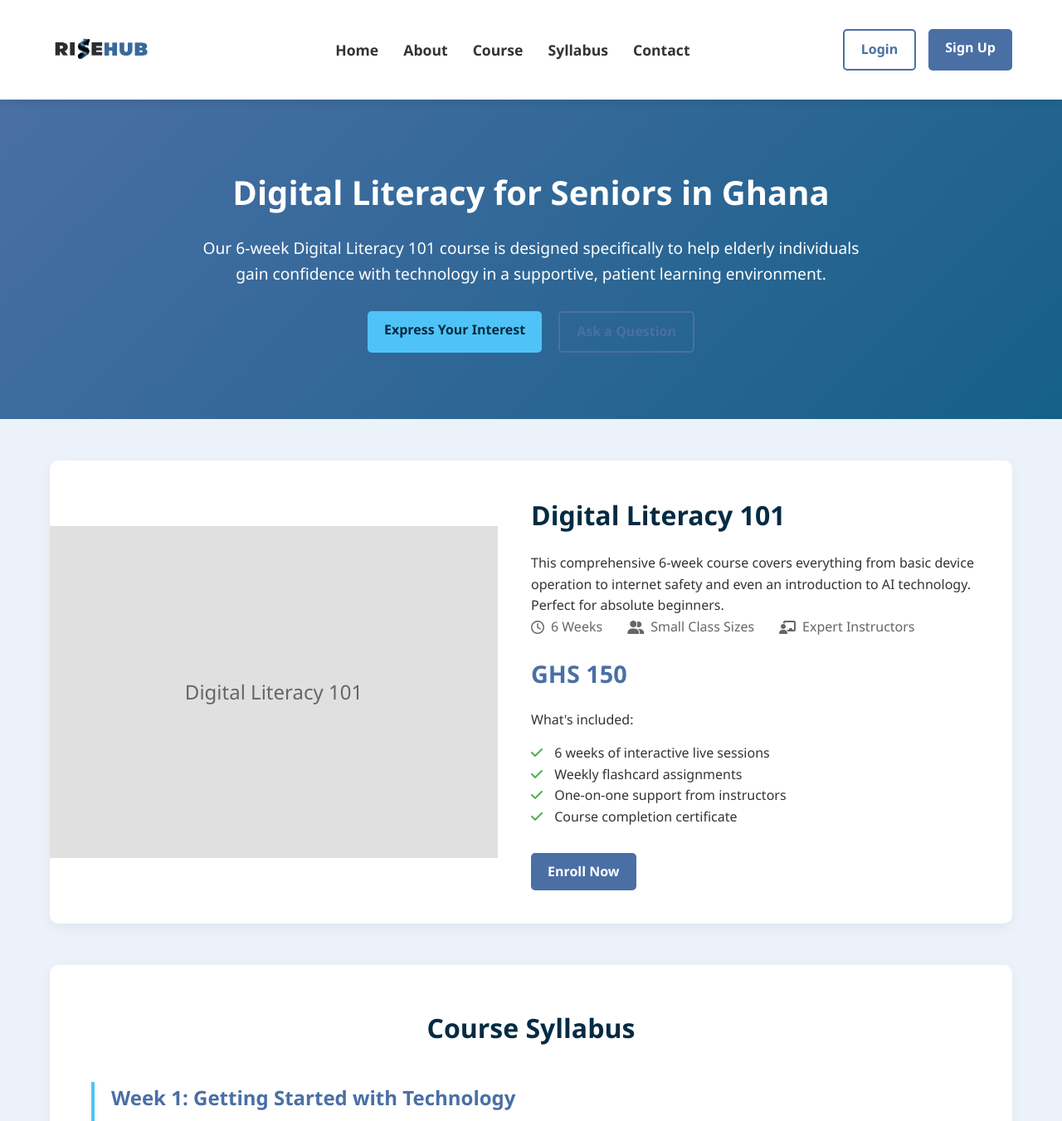
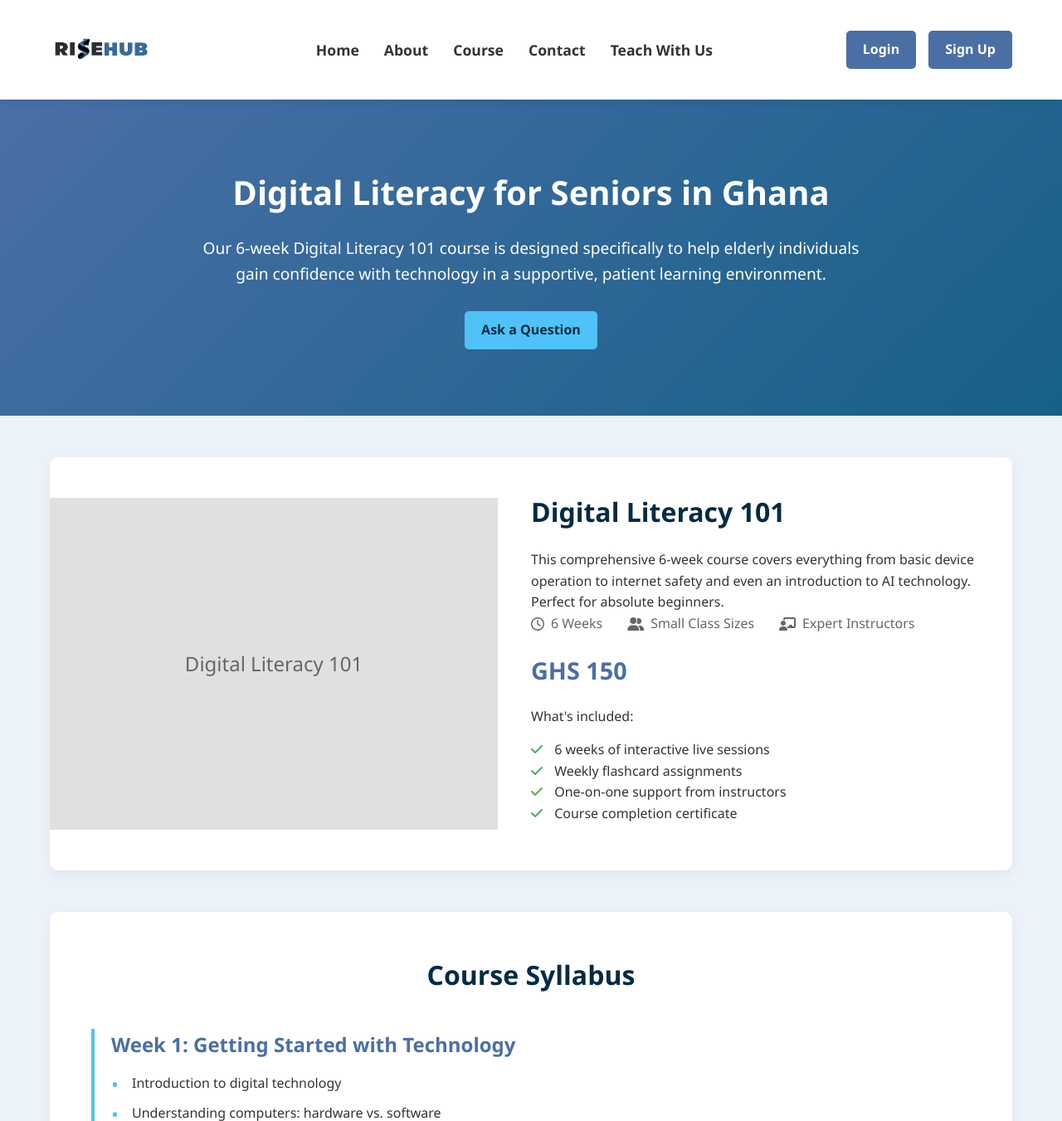
Before and after one commit to sheisgracious/risehub-website, a Django app: page / in a window 1280 px wide. Shown: the top 1351 px of the page at 83% size. Run offline with Django 5.2, Linux system fonts and the light colour scheme; data that the repository does not hold is empty.

Commit message:
add missing templates

```diff
--- a/info_site/static/styles.css
+++ b/info_site/static/styles.css
@@ -50,7 +50,7 @@ header {
   /* padding: 15px 0; */
 }
 
- .logo {
+.logo {
   display: flex;
   align-items: center;
 }
@@ -116,14 +116,14 @@ nav ul li a:hover {
 }
 
 .btn-outline {
+  background-color: var(--primary);
+  color: var(--white);
+}
+
+.btn-outline:hover {
   background-color: transparent;
   border: 2px solid var(--primary);
   color: var(--primary);
-}
-
-.btn-outline:hover {
-  background-color: var(--primary);
-  color: var(--white);
 }
 
 .btn-accent {
--- a/info_site/templates/info_site/404.html
+++ b/info_site/templates/info_site/404.html
@@ -39,9 +39,9 @@
                     <i class="fas fa-book"></i> Course Details
                 </a>
 
-                <a href="{% url 'interest_form' %}" style="padding: 15px; background-color: var(--light); border-radius: 5px; text-decoration: none; color: var(--text); transition: all 0.3s;" onmouseover="this.style.backgroundColor='var(--primary)'; this.style.color='white';" onmouseout="this.style.backgroundColor='var(--light)'; this.style.color='var(--text)';">
+                {% comment %} <a href="{% url 'interest_form' %}" style="padding: 15px; background-color: var(--light); border-radius: 5px; text-decoration: none; color: var(--text); transition: all 0.3s;" onmouseover="this.style.backgroundColor='var(--primary)'; this.style.color='white';" onmouseout="this.style.backgroundColor='var(--light)'; this.style.color='var(--text)';">
                     <i class="fas fa-clipboard-list"></i> Express Interest
-                </a>
+                </a> {% endcomment %}
 
                 <a href="{% url 'webinar_list' %}" style="padding: 15px; background-color: var(--light); border-radius: 5px; text-decoration: none; color: var(--text); transition: all 0.3s;" onmouseover="this.style.backgroundColor='var(--primary)'; this.style.color='white';" onmouseout="this.style.backgroundColor='var(--light)'; this.style.color='var(--text)';">
                     <i class="fas fa-video"></i> Free Webinars
--- a/info_site/templates/info_site/base.html
+++ b/info_site/templates/info_site/base.html
@@ -33,8 +33,9 @@
             <li><a href="{% url 'home' %}">Home</a></li>
             <li><a href="{% url 'about' %}">About</a></li>
             <li><a href="{% url 'home' %}#course">Course</a></li>
-            <li><a href="{% url 'home' %}#syllabus">Syllabus</a></li>
+            {% comment %} <li><a href="{% url 'home' %}#syllabus">Syllabus</a></li> {% endcomment %}
             <li><a href="{% url 'contact' %}">Contact</a></li>
+            <li><a href="{% url 'facilitators' %}">Teach With Us</a></li>
             {% if user.is_authenticated %}
             <li><a href="{% url 'student_dashboard' %}">Dashboard</a></li>
             {% endif %}
--- a/info_site/templates/info_site/home.html
+++ b/info_site/templates/info_site/home.html
@@ -24,11 +24,10 @@
       supportive, patient learning environment.
     </p>
     <div class="hero-buttons">
-      <a href="{% url 'interest_form' %}" class="btn btn-accent" style="text-decoration: none; display: inline-block;">Express Your Interest</a>
       {% if webinars %}
         <a href="{% url 'webinar_list' %}" class="btn btn-outline" style="text-decoration: none; display: inline-block;">Join Free Webinar</a>
       {% else %}
-        <a href="{% url 'contact' %}" class="btn btn-outline" style="text-decoration: none; display: inline-block;">Ask a Question</a>
+        <a href="{% url 'contact' %}" class="btn btn-accent" style="text-decoration: none; display: inline-block;">Ask a Question</a>
       {% endif %}
     </div>
   </div>
@@ -93,9 +92,9 @@
         </p>
       {% endif %}
 
-      <div class="enroll-btn">
+      {% comment %} <div class="enroll-btn">
         <a href="{% url 'interest_form' %}" class="btn btn-primary" style="text-decoration: none; display: inline-block;">Enroll Now</a>
-      </div>
+      </div> {% endcomment %}
     </div>
   </div>
 </section>
@@ -249,7 +248,6 @@
       need to navigate today's digital world with confidence.
     </p>
     <div style="display: flex; justify-content: center; gap: 20px; margin-top: 30px; flex-wrap: wrap;">
-      <a href="{% url 'interest_form' %}" class="btn btn-primary" style="text-decoration: none; display: inline-block;">Express Your Interest</a>
       <a href="{% url 'contact' %}" class="btn btn-outline" style="text-decoration: none; display: inline-block;">Ask A Question</a>
     </div>
   </div>
--- a/info_site/templates/info_site/login.html
+++ b/info_site/templates/info_site/login.html
@@ -88,8 +88,7 @@
 
         <div style="margin-top: 20px; text-align: center;">
             <p style="color: var(--text-light); font-size: 0.9rem;">
-                Just want to learn more?
-                <a href="{% url 'interest_form' %}" style="color: var(--primary); text-decoration: none;">Express your interest</a>
+                {% comment %} Just want to learn more?  {% endcomment %}
             </p>
         </div>
     </div>
--- a/info_site/templates/info_site/logout.html
+++ b/info_site/templates/info_site/logout.html
@@ -31,9 +31,9 @@
             <p style="color: var(--text-light); margin-bottom: 15px;">
                 Want to learn more about our courses?
             </p>
-            <a href="{% url 'interest_form' %}" style="color: var(--primary); text-decoration: none; font-weight: 600;">
+            {% comment %} <a href="{% url 'interest_form' %}" style="color: var(--primary); text-decoration: none; font-weight: 600;">
                 <i class="fas fa-clipboard-list"></i> Express Your Interest
-            </a>
+            </a> {% endcomment %}
         </div>
     </div>
 </section>
--- a/info_site/urls.py
+++ b/info_site/urls.py
@@ -7,9 +7,10 @@ urlpatterns = [
     # Public pages
     path('', views.home, name='home'),
     path('about/', views.about_view, name='about'),
-    path('interest/', views.interest_form_view, name='interest_form'),
     path('contact/', views.contact_view, name='contact'),
     path('course/<int:course_id>/', views.course_detail_view, name='course_detail'),
+    path('facilitators/', views.facilitators_view, name='facilitators'),
+
 
     # Webinar pages
     path('webinars/', views.webinar_list_view, name='webinar_list'),
--- a/info_site/views.py
+++ b/info_site/views.py
@@ -41,56 +41,58 @@ def about_view(request):
     """About us page"""
     return render(request, 'info_site/about.html', {'page_title': 'About Us'})
 
+def facilitators_view(request):
+    return render(request, 'info_site/facilitators.html')
 
-def interest_form_view(request):
-    """Handle interest/enrollment form"""
-    if request.method == 'POST':
-        form = InterestFormSubmission(request.POST)
-        if form.is_valid():
-            interest = form.save()
+# def interest_form_view(request):
+#     """Handle interest/enrollment form"""
+#     if request.method == 'POST':
+#         form = InterestFormSubmission(request.POST)
+#         if form.is_valid():
+#             interest = form.save()
 
-            # Send confirmation email to student
-            try:
-                send_mail(
-                    subject='Thank You for Your Interest in Rise Hub!',
-                    message=f'''
-                    Dear {interest.full_name},
+#             # Send confirmation email to student
+#             try:
+#                 send_mail(
+#                     subject='Thank You for Your Interest in Rise Hub!',
+#                     message=f'''
+#                     Dear {interest.full_name},
 
-                    Thank you for your interest in {interest.interested_course.title}!
+#                     Thank you for your interest in {interest.interested_course.title}!
 
-                    Our team will contact you within 24-48 hours to schedule your free
-                    technology assessment call and answer any questions you may have.
+#                     Our team will contact you within 24-48 hours to schedule your free
+#                     technology assessment call and answer any questions you may have.
 
-                    We're excited to help you on your digital learning journey!
+#                     We're excited to help you on your digital learning journey!
 
-                    Best regards,
-                    The Rise Hub Team
+#                     Best regards,
+#                     The Rise Hub Team
 
-                    Contact: info@risehub.site
-                    ''',
-                    from_email=settings.DEFAULT_FROM_EMAIL,
-                    recipient_list=[interest.email],
-                    fail_silently=True,
-                )
-            except Exception as e:
-                # Log error but don't fail the submission
-                print(f"Email error: {e}")
+#                     Contact: info@risehub.site
+#                     ''',
+#                     from_email=settings.DEFAULT_FROM_EMAIL,
+#                     recipient_list=[interest.email],
+#                     fail_silently=True,
+#                 )
+#             except Exception as e:
+#                 # Log error but don't fail the submission
+#                 print(f"Email error: {e}")
 
-            messages.success(
-                request,
-                'Thank you! We\'ve received your interest form. '
-                'Our team will contact you within 24-48 hours to schedule '
-                'your free technology assessment call.'
-            )
-            return redirect('home')
-    else:
-        form = InterestFormSubmission()
+#             messages.success(
+#                 request,
+#                 'Thank you! We\'ve received your interest form. '
+#                 'Our team will contact you within 24-48 hours to schedule '
+#                 'your free technology assessment call.'
+#             )
+#             return redirect('home')
+#     else:
+#         form = InterestFormSubmission()
 
-    context = {
-        'form': form,
-        'page_title': 'Express Your Interest',
-    }
-    return render(request, 'info_site/interest_form.html', context)
+#     context = {
+#         'form': form,
+#         'page_title': 'Express Your Interest',
+#     }
+#     return render(request, 'info_site/interest_form.html', context)
 
 
 def contact_view(request):
```
Also changed, not shown: info_site/templates/info_site/about.html (+4 -4 lines), info_site/templates/info_site/webinar_list.html (+4 -4 lines), info_site/templates/info_site/course_syllabus.html (added), info_site/templates/info_site/facilitators.html (added), info_site/templates/info_site/interest_form.html (renamed from info_site/templates/info_site/interest-form.html).
